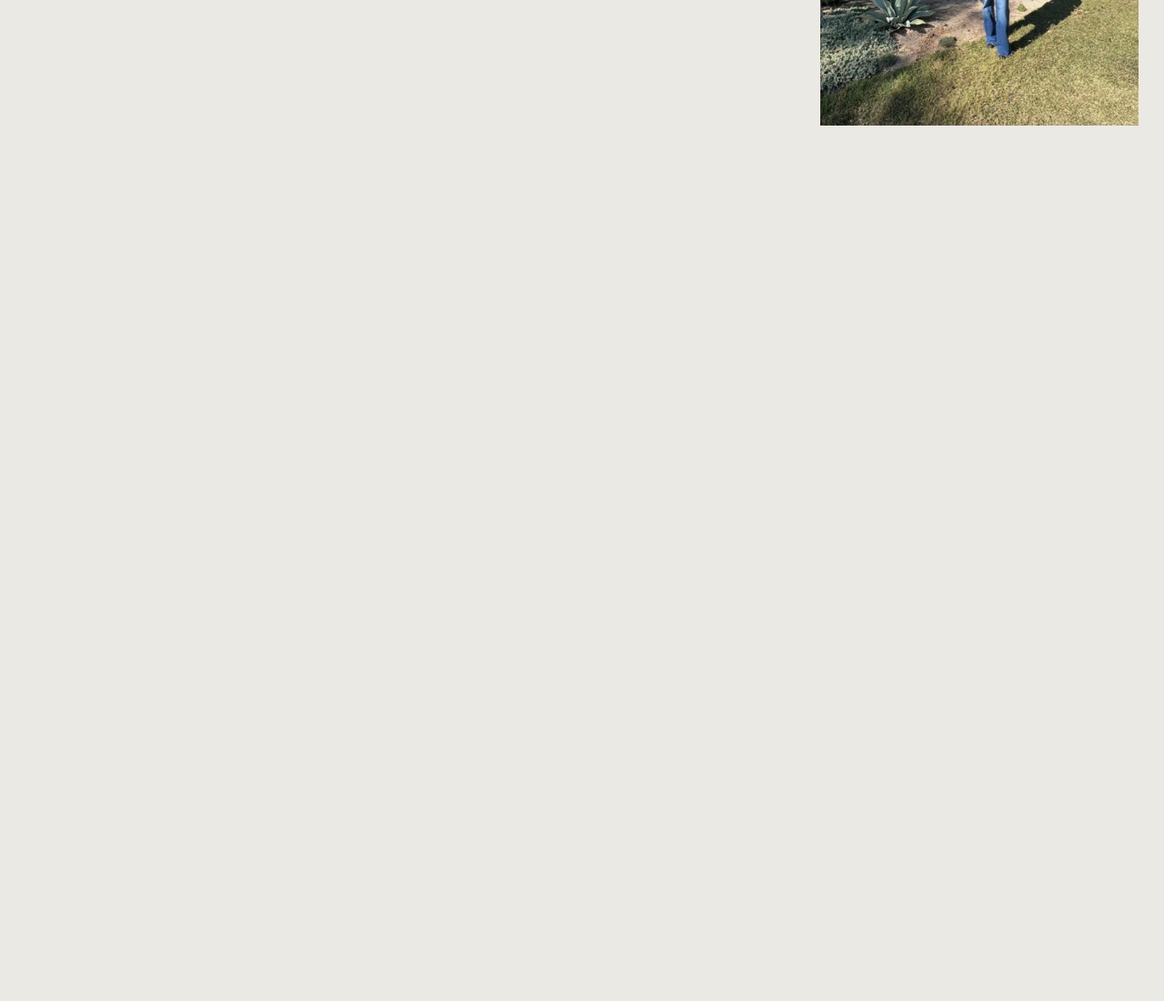
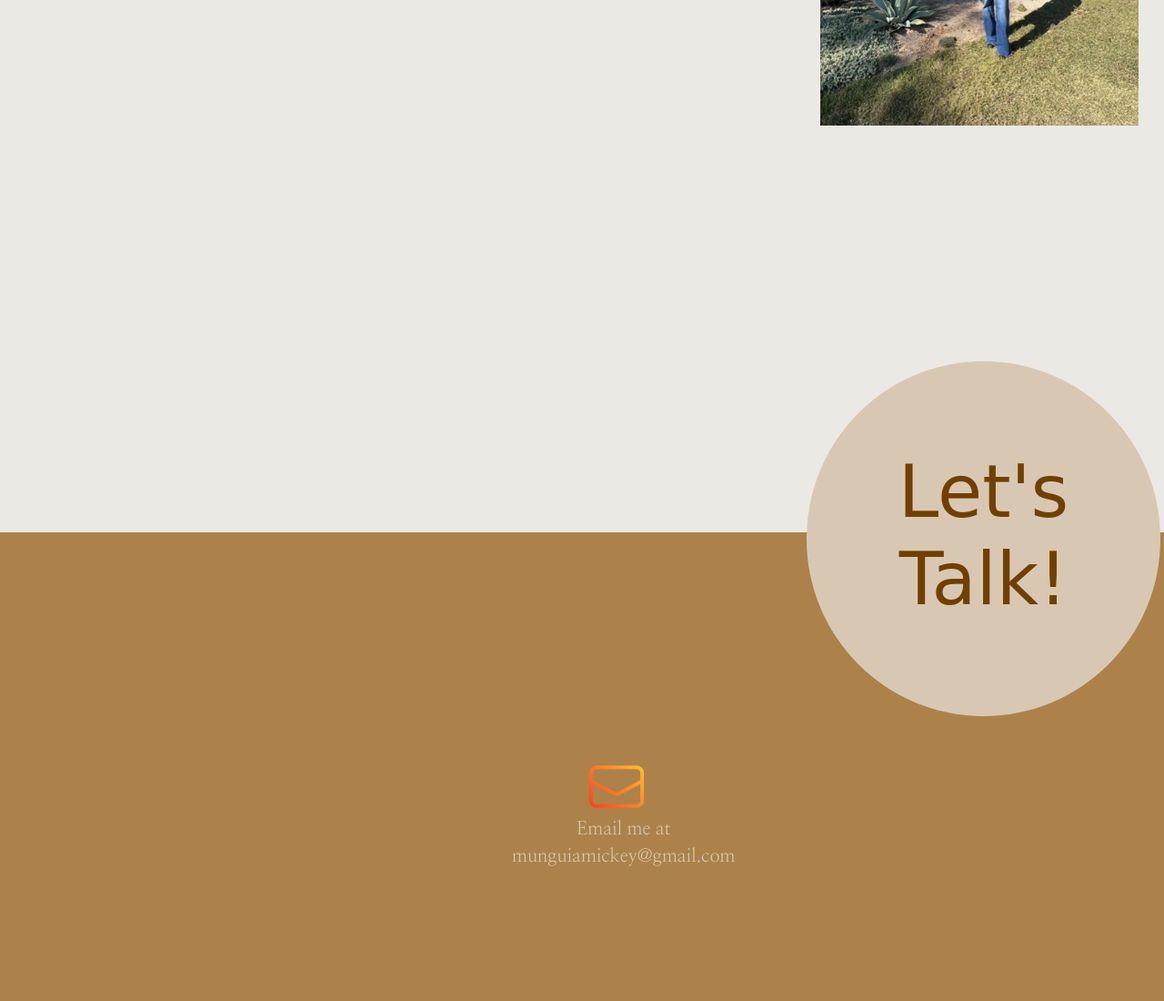
Before and after one commit to Mrazo04/finalProjectWeb101, a plain HTML site: page index.html in a window 1280 px wide. Shown: the part 1955-3055 px from the top of the page at 91% size. Before the commit the page ends 2093 px from the top, so only its background shows below. Drawn offline with Linux system fonts and the light colour scheme; a web font is replaced by a local one.

Commit message:
rotating lets talk circle and email image with email

```diff
--- a/index.css
+++ b/index.css
@@ -82,7 +82,7 @@ img.logo{
     padding-top: 20pt;
 }
 
-h1{
+h1#intro{
     font-size: 60px;
     padding-top: 35pt;
 }
@@ -173,3 +173,64 @@ img.fun{
     width: 50%;
     transition: all 0.5s ease;
 }
+
+#contactMe{
+    height: 515px;
+    width: 100vw;
+    background-color: #ac824a;
+    margin-top: 447px;
+}
+
+
+.circle{
+    height: 390px;
+    width: 389px;
+    position: absolute;
+    left: 887px;
+    margin-top: -188px;
+    background-color: #d8c8b3;
+    border-radius: 200px 200px 200px 200px;
+}
+
+.letsTalk{
+    position: relative;
+    display: flex;
+    flex-direction: column;
+    justify-content: center;
+    align-items: center;
+    padding-top: 104px;
+    font-size: 80px;
+    row-gap: 16px;
+    font-family: 'Fredericka the Great', cursive;
+    color: #714000
+}
+
+.rectContact{
+    /* height: 194px;
+    width: 200px;
+    margin-top: 248px;
+    margin-left: 654px; */
+    /* background-color: #d8c8b3; */
+}
+
+#emailBox{
+    position: absolute;
+    display: flex;
+    flex-direction: column;
+    justify-content: center;
+    align-items: center;
+
+}
+#phoneIcon{
+    height: 63px;
+    width: 64px;
+    margin-top: 248px;
+    margin-left: 548px;
+    position: relative;
+}
+
+p.email{
+    color: #d8c8b3;
+    position: relative;
+    padding-left: 563px;
+}
--- a/index.html
+++ b/index.html
@@ -14,6 +14,7 @@
 <link rel="preconnect" href="https://fonts.gstatic.com" crossorigin>
 <link href="https://fonts.googleapis.com/css2?family=Nanum+Myeongjo&display=swap" rel="stylesheet"></head>
 <body>
+    <script src="index.js" defer></script>
     <div class="header">
         <img src="M.png" class="logo" alt="initials M and R and the name Mickey Razo displayed">
      </div>
@@ -22,7 +23,7 @@
             <a href="#aboutMe" href="./index.html">About Me</a>
             <a href="">Resume</a>
             <a href="">Projects</a>
-            <a href="">Contact Me</a>
+            <a href="#contactMe" href="./index.html">Contact Me</a>
       </div>
     <div class="mainContainer">
         <div class="introduction" id="introduction">
@@ -70,6 +71,22 @@
                 </div>
             </div>
         </div>
+            <div id="contactMe">
+                <div class="circle" id="circle">
+                    <div class="letsTalk">
+                        <h1>Let's</h1>
+                        <h1>Talk!</h1>
+                    </div>
+                </div>
+                <div class="rectContact">
+                    <div id="emailBox">
+                        <img src="mail.png" id="phoneIcon" alt="">
+                        <p class="email">Email me at </p>
+                        <p class="email">munguiamickey@gmail.com</p>
+                        <a href="https://www.flaticon.com/free-icons/mail-box" style="visibility: hidden;"</a>
+                    </div>
+                </div>
+            </div>
     </div>
 
           <!-- REPLACE THIS LINE WITH THE PORTFOLIO BUTTON -->
--- a/index.js
+++ b/index.js
@@ -1,3 +1,8 @@
-window.addEventListener('scroll', () => {
-    document.body.style.setProperty('--scroll', window.pageYOffset / (document.body.offsetHeight - window.innerHeight));
-  }, false);
+window.onscroll = function () {
+  scrollRotate();
+};
+
+function scrollRotate() {
+  let image = document.getElementById("circle");
+  image.style.transform = "rotate("+ window.pageYOffset/6 + "deg)";
+}
```
Also changed, not shown: mail.png (added).
